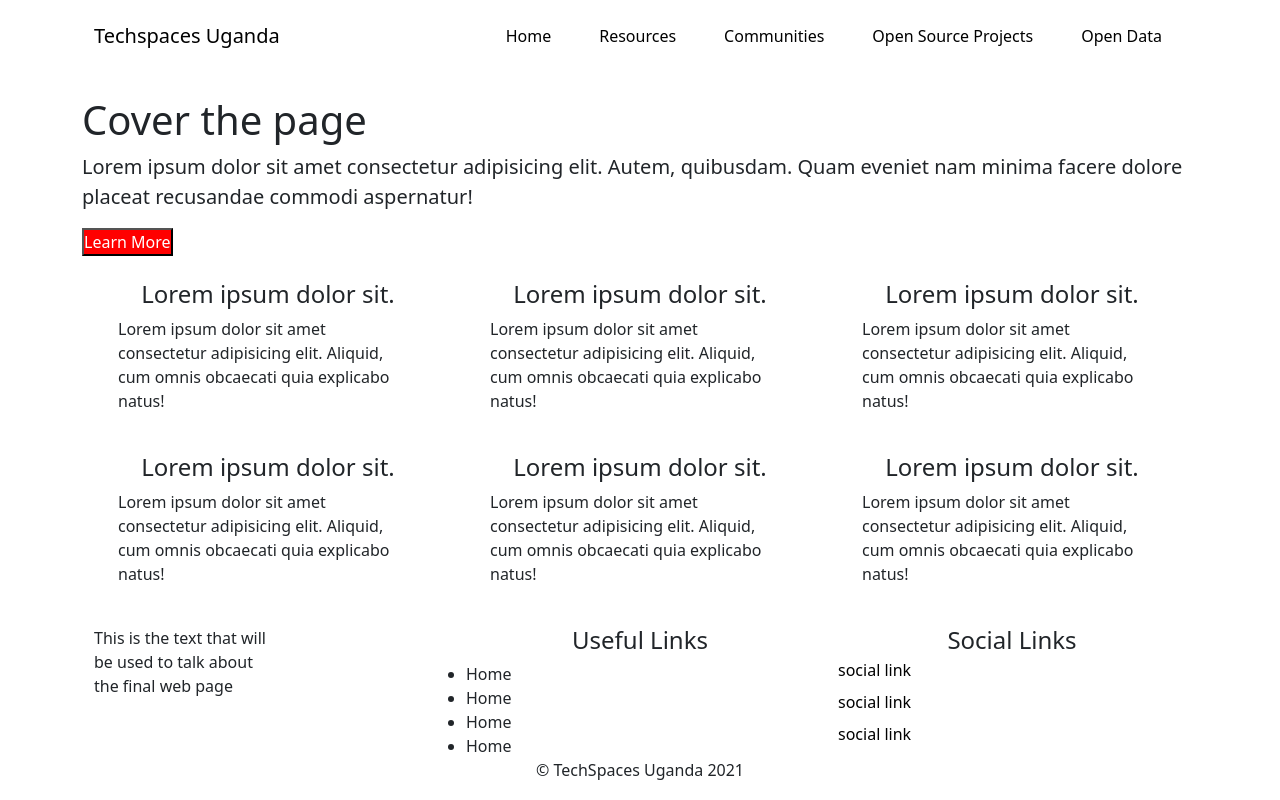
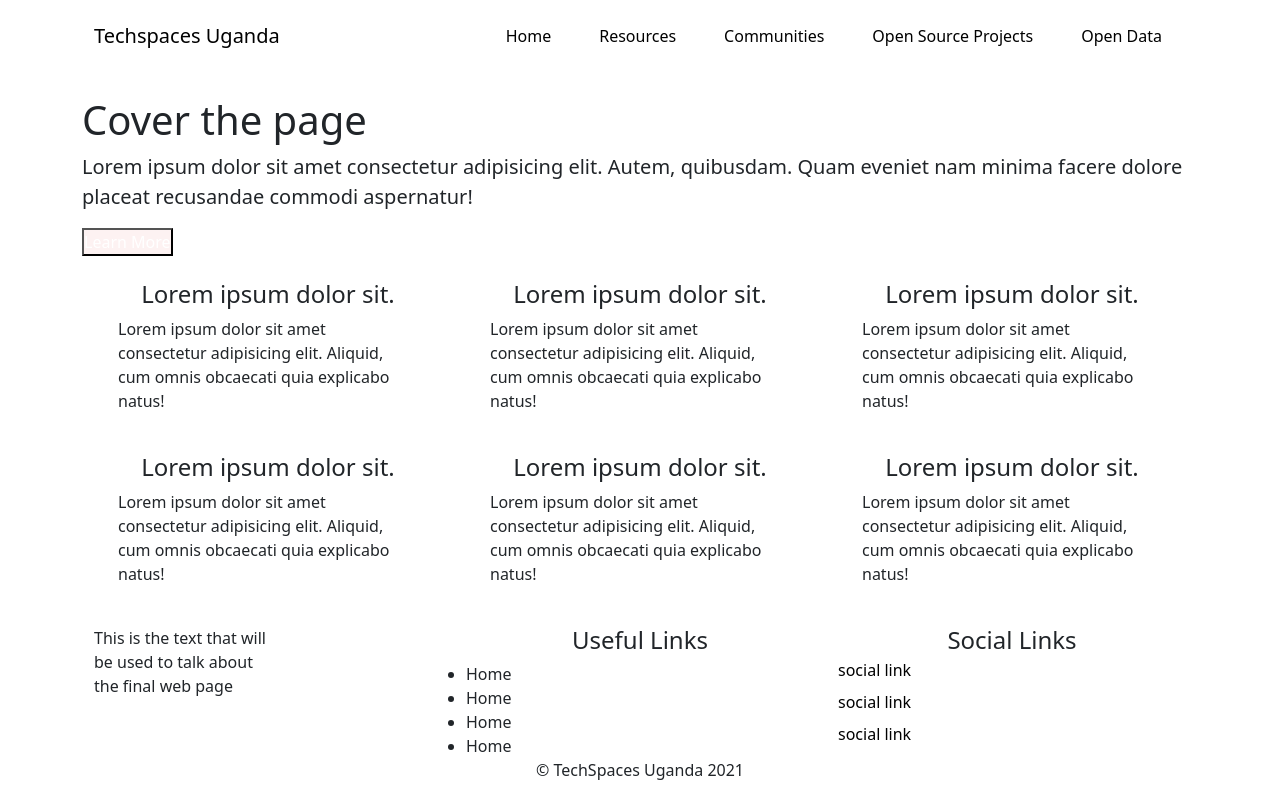
Before and after one commit to luigimorel/techspaces-uganda, a React (Create React App) app: page / in a window 1280 px wide. Built offline with nearby package versions, Linux system fonts and the light colour scheme; some icons are missing.

Commit message:
Change the bg color for the jumbotron

```diff
--- a/src/index.css
+++ b/src/index.css
@@ -25,8 +25,9 @@ a {
 }
 
 .hero__btn {
-    background-color: red;
+    background-color: rgb(253, 242, 242);
     margin: auto 0;
+    color: whitesmoke;
 }
 
 .hero__link {
```
